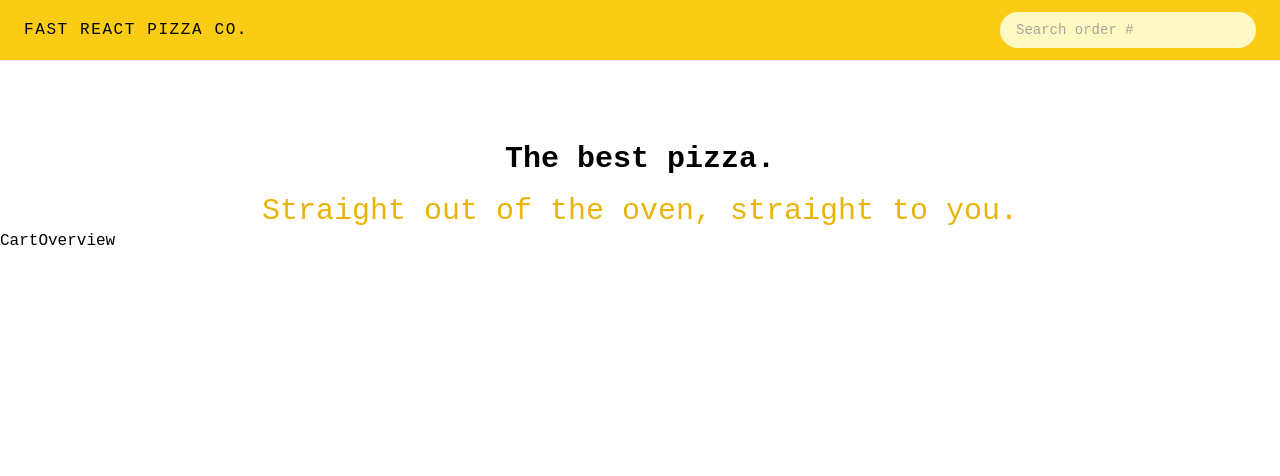
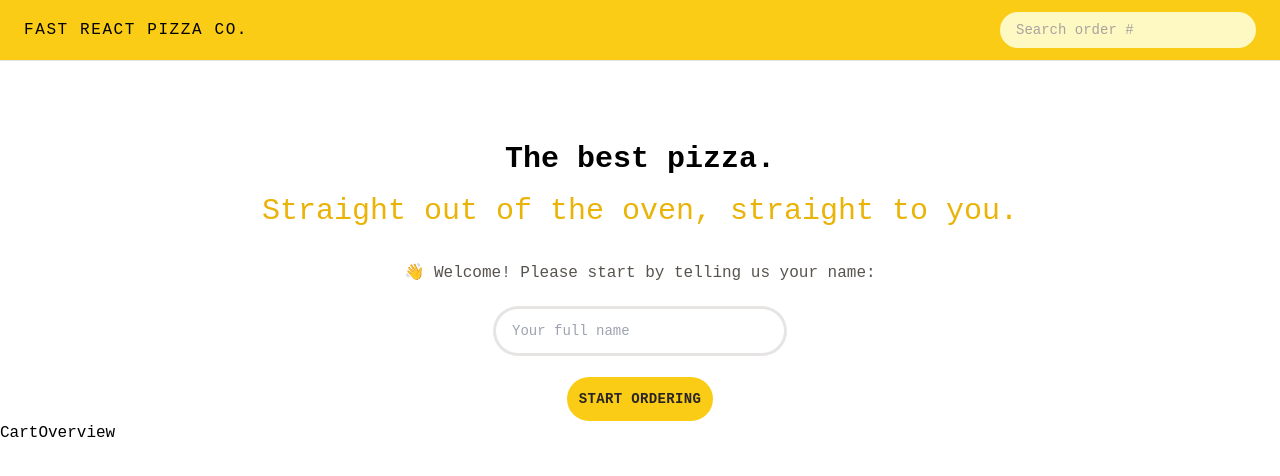
Before and after one commit to dosepehr/fast-react-pizza, a React (Vite) app: page / in a window 1280 px wide. Shown: the top 476 px of the page. Built offline with nearby package versions, Linux system fonts and the light colour scheme.

Commit message:
add CreateUser component

```diff
--- /dev/null
+++ b/src/components/CreateUser.jsx
@@ -0,0 +1,20 @@
+const CreateUser = () => {
+  return (
+    <div className="flex flex-col items-center">
+      <p className=" text-sm text-stone-600 md:text-base">
+        👋 Welcome! Please start by telling us your name:
+      </p>
+
+      <input
+        type="text"
+        placeholder="Your full name"
+        className="input my-6 w-72 rounded-full px-4 py-3 text-sm outline-none ring ring-stone-200 duration-300 focus:ring-yellow-500"
+      />
+      <button className="rounded-full bg-yellow-400 px-3 py-3 text-sm font-semibold tracking-wide text-stone-800 outline-none duration-300 hover:bg-yellow-300 focus:bg-yellow-300 focus:ring focus:ring-yellow-300 focus:ring-offset-2">
+        START ORDERING
+      </button>
+    </div>
+  );
+};
+
+export default CreateUser;
--- a/src/components/Home.jsx
+++ b/src/components/Home.jsx
@@ -1,4 +1,5 @@
 import React from "react";
+import CreateUser from "./CreateUser";
 
 const Home = () => {
   return (
@@ -6,9 +7,10 @@ const Home = () => {
       <h1 className="mb-4 text-xl font-semibold md:text-3xl">
         The best pizza.
       </h1>
-      <span className="text-xl text-yellow-500 md:text-3xl ">
+      <p className="mb-8 text-xl text-yellow-500 md:text-3xl">
         Straight out of the oven, straight to you.
-      </span>
+      </p>
+      <CreateUser />
     </div>
   );
 };
```
